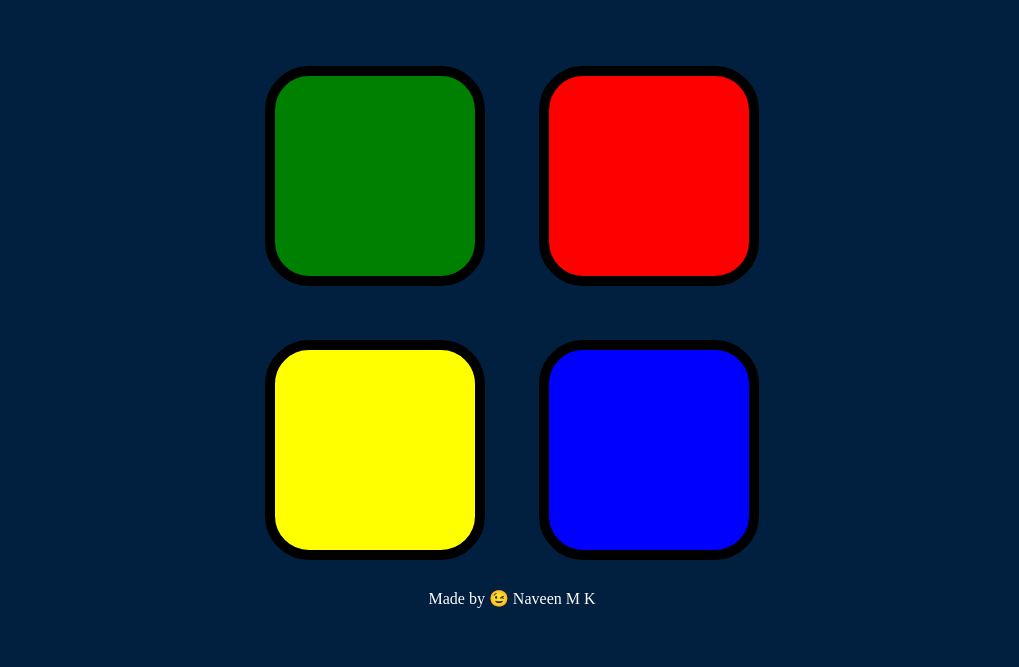
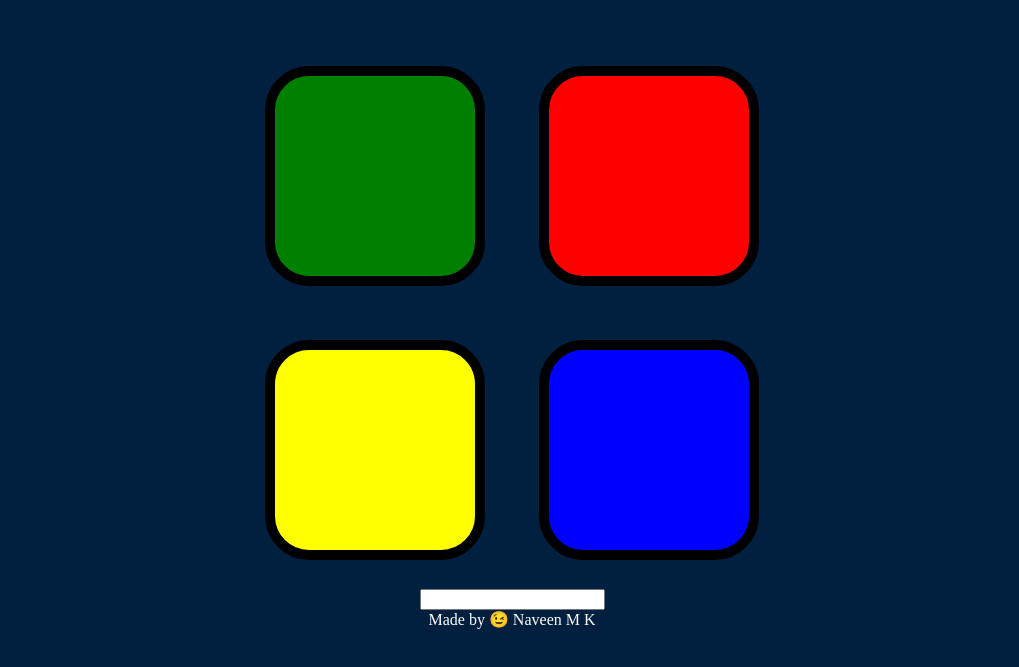
Before and after one commit to NAVEEN3280/simongame, a plain HTML site: page index.html in a window 1280 px wide. Shown: the part 133-800 px from the top of the page, without its empty margins (128-1147 px from the left). Drawn offline with nearby package versions, Linux system fonts and the light colour scheme.

Commit message:
Update index.html

```diff
--- a/index.html
+++ b/index.html
@@ -34,6 +34,7 @@
     </div>
 
   </div>
+  <input type="If you are using mobile type here.">
 
   <script src="https://ajax.googleapis.com/ajax/libs/jquery/3.3.1/jquery.min.js"></script>
   <script src="game.js" charset="utf-8"></script>
```
